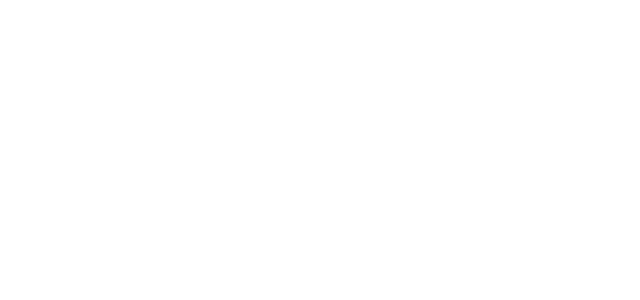
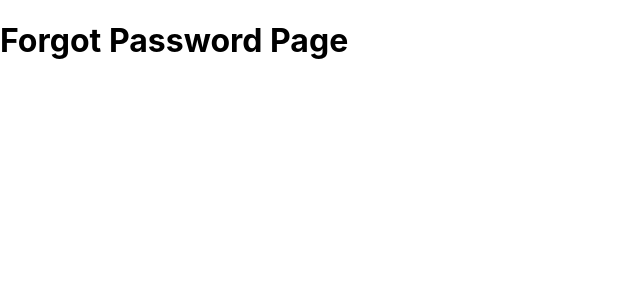
Before and after one commit to saifurrahman1193/react-app, a React (Create React App) app: page /auth/forgot-password in a window 1280 px wide. Shown: the top 300 px of the page, without its empty margins (0-640 px from the left). Built offline with nearby package versions, Linux system fonts and the light colour scheme.

Commit message:
Auth route

```diff
--- /dev/null
+++ b/src/pages/Auth/ForgotPassword.js
@@ -0,0 +1,12 @@
+import React from 'react'
+
+function ForgotPassword() {
+  return (
+    <>
+        <h1>Forgot Password Page</h1>
+
+    </>
+  )
+}
+
+export default ForgotPassword
--- /dev/null
+++ b/src/pages/Auth/ForgotPasswordCodeVerify.js
@@ -0,0 +1,12 @@
+import React from 'react'
+
+function ForgotPasswordCodeVerify() {
+  return (
+    <>
+        <h1>Forgot Password Code Verify Page</h1>
+
+    </>
+  )
+}
+
+export default ForgotPasswordCodeVerify
--- /dev/null
+++ b/src/pages/Auth/PasswordReset.js
@@ -0,0 +1,12 @@
+import React from 'react'
+
+function PasswordReset() {
+  return (
+    <>
+        <h1>Password reset Page</h1>
+
+    </>
+  )
+}
+
+export default PasswordReset
--- a/src/routes/App.js
+++ b/src/routes/App.js
@@ -5,7 +5,7 @@ const AuthLayout = lazy(()=>import('layouts/AuthLayout'))
 function App() {
   return (
     <Routes>
-      <Route path="auth/*" element={<AuthLayout />} />
+      <Route path="/auth/*" element={<AuthLayout />} />
     </Routes>
   )
 }
--- a/src/routes/AuthRoutes.js
+++ b/src/routes/AuthRoutes.js
@@ -1,13 +1,33 @@
-import {lazy} from "react";
+import { lazy } from "react";
 
-const Login = lazy(()=> import('pages/Auth/Login'));
+const Login = lazy(() => import('pages/Auth/Login'));
+const ForgotPassword = lazy(() => import('pages/Auth/ForgotPassword'));
+const ForgotPasswordCodeVerify = lazy(() => import('pages/Auth/ForgotPasswordCodeVerify'));
+const PasswordReset = lazy(() => import('pages/Auth/PasswordReset'));
 
 const AuthRoutes = [
   {
     path: 'login',
     name: 'login',
     component: Login,
+  },
+  {
+    path: 'forgot-password',
+    name: 'forgot-password',
+    component: ForgotPassword,
+  },
+  {
+    path: 'forgot-password-code-verify',
+    name: 'forgot-password-code-verify',
+    component: ForgotPasswordCodeVerify,
+  },
+  {
+    path: 'password-reset',
+    name: 'password-reset',
+    component: PasswordReset,
   }
+
+
 ];
 
 export default AuthRoutes
```
